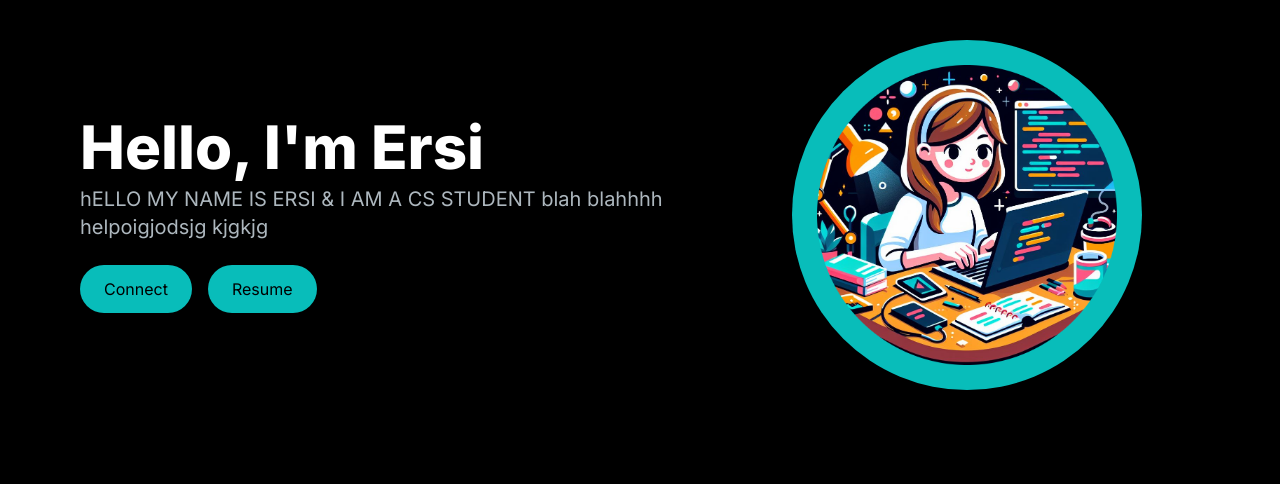
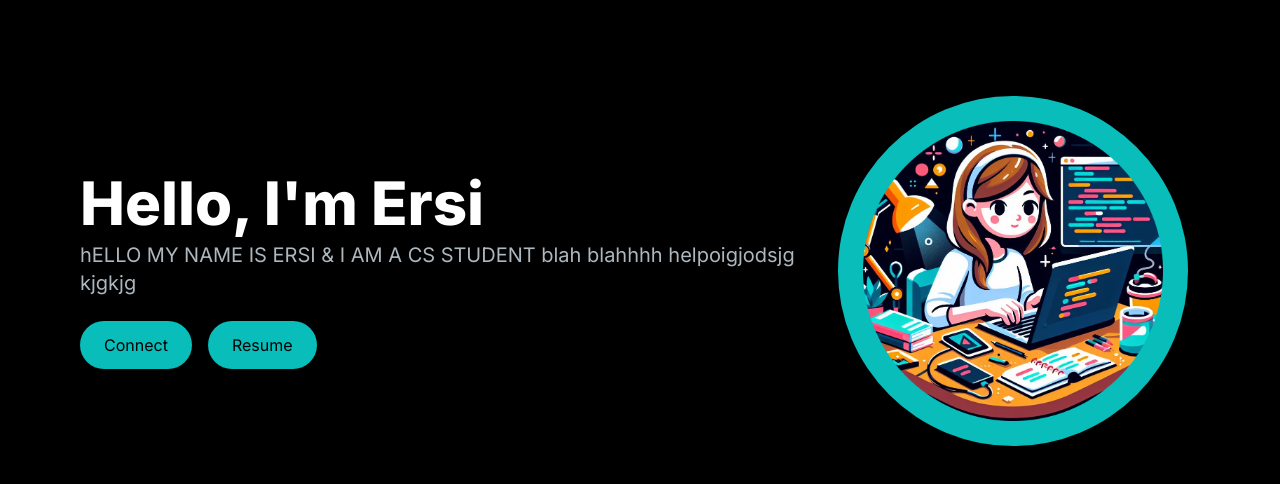
Before and after one commit to ersi012/Portfolio, a Next.js app: page / in a window 1280 px wide. Shown: the top 484 px of the page. Built offline with nearby package versions, Linux system fonts and the light colour scheme.

Commit message:
little changes

```diff
--- a/src/app/components/Header.jsx
+++ b/src/app/components/Header.jsx
@@ -5,7 +5,7 @@ const Header = () => {
   return (
     <section>
       <div className="grid grid-cols-1 lg:grid-cols-12">
-        <div className="col-span-7 place-self-center">
+        <div className="col-span-8 place-self-center">
           <h1 className="text-white text-5xl lg:text-6xl font-extrabold">Hello, I'm Ersi</h1>
           <p className="text-[#ADB7BE] mt-2 mb-6 text-lg lg:text-xl">
             hELLO MY NAME IS ERSI & I AM A CS STUDENT
@@ -18,7 +18,7 @@ const Header = () => {
           </div>
         </div>
 
-        <div className="col-span-5 place-self-center mt-5 lg:mt-0">
+        <div className="col-span-4 place-self-center mt-5 lg:mt-0">
           <div className="rounded-full bg-[#08BDBA] w-[350px] h-[350px] relative">
             <Image
               src="/images/Avatar.png"
--- /dev/null
+++ b/src/app/components/Navbar.jsx
@@ -0,0 +1,12 @@
+import React from 'react'
+import Link from 'next/link'
+
+const Navbar = () => {
+  return (
+    <div className='mb-8'>
+        <Link href={'/'} classname="text-bold text-[#08BDBA] text-3xl"> Ersi</Link>
+    </div>
+  )
+}
+
+export default Navbar
--- a/src/app/page.js
+++ b/src/app/page.js
@@ -1,9 +1,11 @@
 import Image from 'next/image'
 import Header from './components/Header'
+import Navbar from './components/Navbar'
 
 export default function Home() {
   return (
     <main className="flex min-h-screen flex-col bg-black container mx-auto px-20 py-10">
+      <Navbar />
       <Header />
     </main>
   )
```
